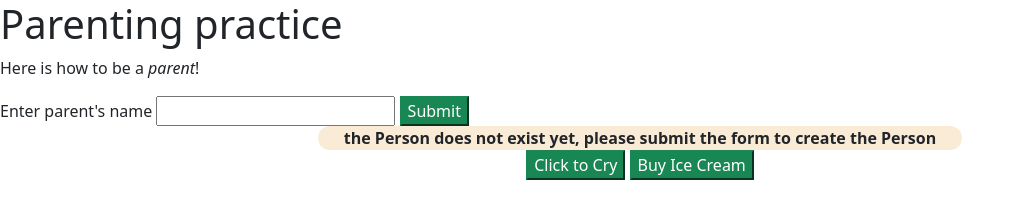
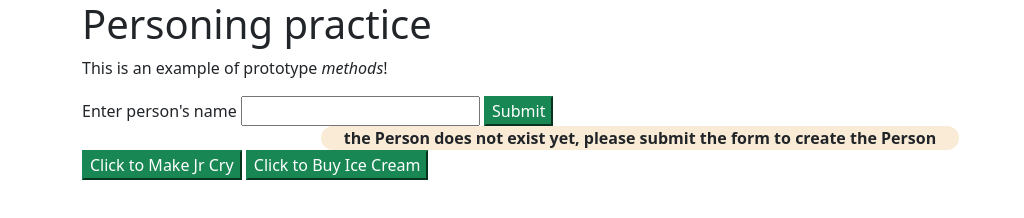
Before and after one commit to epicodus-lessons/teacher-prototype-methods-and-class, a plain HTML site: page index.html in a window 1280 px wide. Shown: the whole page, without its empty margins (0-1024 px from the left). Drawn offline with nearby package versions, Linux system fonts and the light colour scheme.

Commit message:
adjust html and styles

```diff
--- a/css/styles.css
+++ b/css/styles.css
@@ -8,6 +8,3 @@
   background-color: antiquewhite;
   border-radius: 15px;
 }
-#parenting-btns{
-  text-align: center;
-}
--- a/index.html
+++ b/index.html
@@ -12,18 +12,20 @@
     <link rel="stylesheet" href="https://cdn.jsdelivr.net/npm/bootstrap@5.1.3/dist/css/bootstrap.min.css">
   </head>
   <body>
-    <h1>Parenting practice</h1>
-    <p>Here is how to be a <em>parent</em>!</p>
-    <form id="name-form">
-      <label for="parent-name">Enter parent's name</label>
-      <input type="text" name="parent-name" id="p-name">
-      <button type="submit" class="btn-success">Submit</button>
-    </form>
-    <div id="result">
-    </div>
-    <div id="parenting-btns">
-      <button class="btn-success" id="cry">Click to Cry</button>
-      <button class="btn-success" id="buy">Buy Ice Cream</button>
+    <div class="container">
+      <h1>Personing practice</h1>
+      <p>This is an example of prototype <em>methods</em>!</p>
+      <form id="name-form">
+        <label for="person-name">Enter person's name</label>
+        <input type="text" name="person-name" id="p-name">
+        <button type="submit" class="btn-success">Submit</button>
+      </form>
+      <div id="result">
+      </div>
+      <div id="personing-btns">
+        <button class="btn-success" id="cry">Click to Make Jr Cry</button>
+        <button class="btn-success" id="buy">Click to Buy Ice Cream</button>
+      </div>
     </div>
   </body>
 </html>
```
